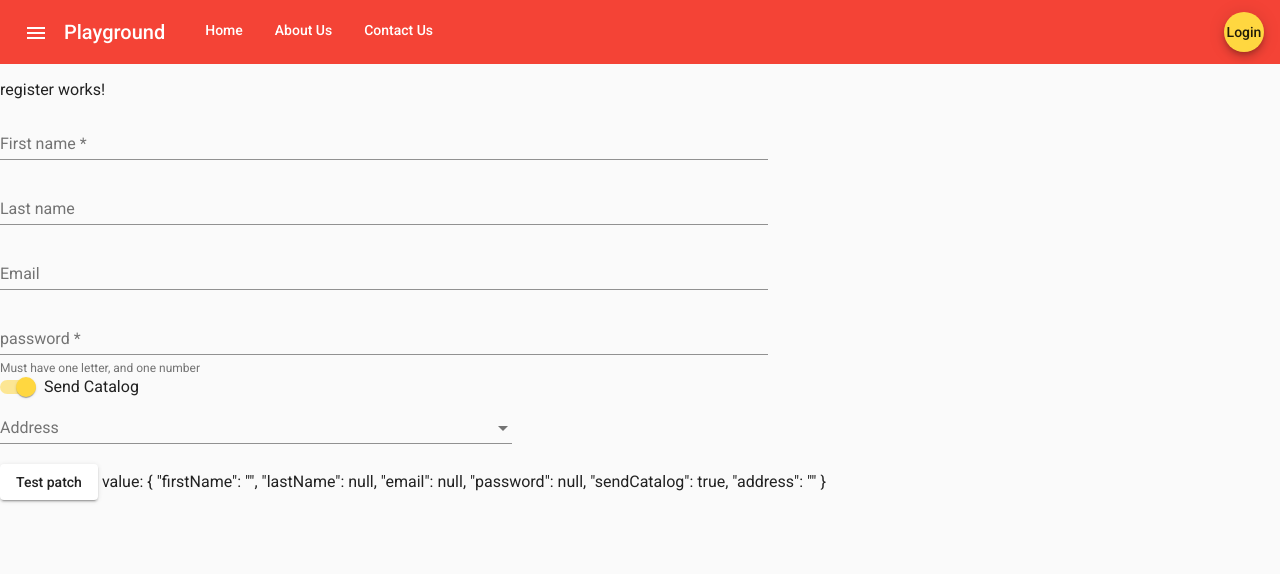
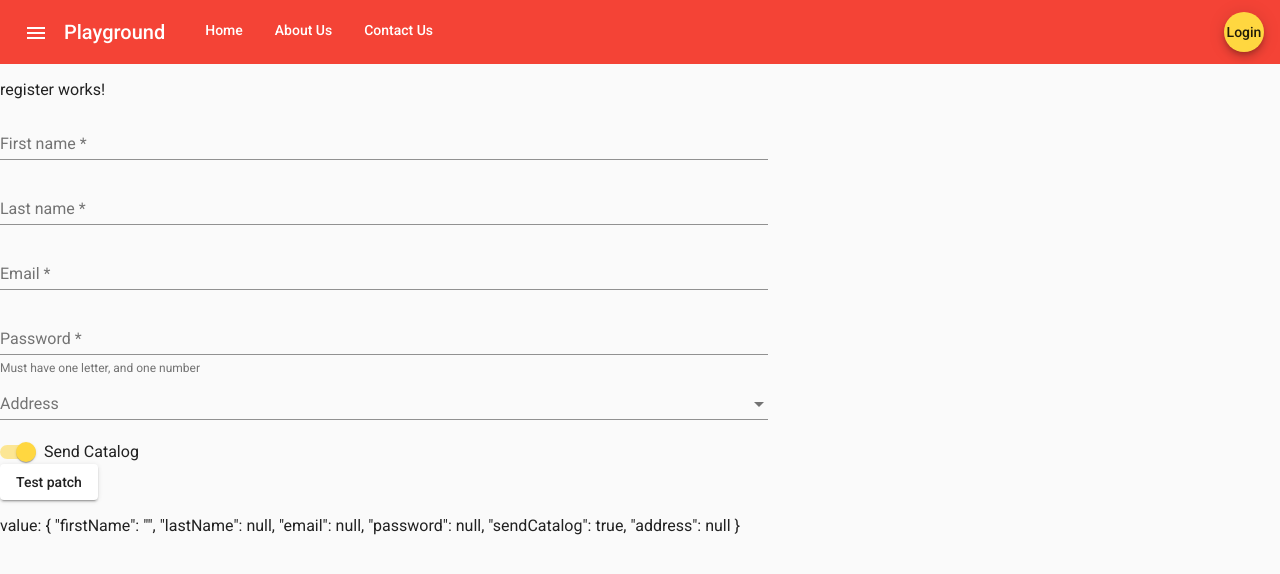
Before and after one commit to rushilnpatel/Playground, an Angular app in the folder playground/: page /register in a window 1280 px wide. Shown: the top 574 px of the page. Built offline with nearby package versions, Linux system fonts and the light colour scheme.

Commit message:
firebase init

```diff
--- a/playground/src/app/register/register.component.html
+++ b/playground/src/app/register/register.component.html
@@ -6,7 +6,9 @@
   <mat-form-field style="width: 60%">
     <mat-label>First name</mat-label>
     <input matInput placeholder="Alex" formControlName="firstName"/>
-    <!-- <mat-error *ngIf="firstName.errors">qqq</mat-error> -->
+    <mat-error *ngIf="!registerFormGroup.get('firstName').valid" class="has-text-danger">
+      First Name Should be 2 Minimum Characters
+  </mat-error>
   </mat-form-field>
 
   <mat-form-field style="width: 60%">
@@ -20,18 +22,18 @@
   </mat-form-field>
 
   <mat-form-field style="width: 60%;">
-    <input matInput type="password" placeholder="password" formControlName="password" autocomplete="new-password">
+    <input matInput type="password" placeholder="Password" formControlName="password" autocomplete="new-password">
 
     <mat-hint align="left">Must have one letter, and one number</mat-hint>
-    <mat-error *ngIf="!registerFormGroup.get('password').valid" class="has-text-danger">
-        That password sucks...
+    <mat-error *ngIf="registerFormGroup.get('password').hasError('required')" class="has-text-danger">
+        Password is required
     </mat-error>
 
 </mat-form-field>
 
-  <mat-slide-toggle style="width: 100%;" formControlName="sendCatalog">Send Catalog</mat-slide-toggle>
+  <!-- <mat-slide-toggle style="width: 60%;" formControlName="sendCatalog">Send Catalog</mat-slide-toggle> -->
 
-  <mat-form-field style="width: 40%;">
+  <mat-form-field style="width: 60%;">
     <mat-label>Address</mat-label>
     <mat-select formControlName="address">
       <mat-option>None</mat-option>
@@ -39,9 +41,14 @@
         {{a.label}}
       </mat-option>
     </mat-select>
+    <mat-error *ngIf="registerFormGroup.get('address').hasError('required')" class="has-text-danger">
+      Password is required
+  </mat-error>
   </mat-form-field>
+
+  <mat-slide-toggle style="width: 60%;" formControlName="sendCatalog" (change)="sliderOnChange($event)">Send Catalog</mat-slide-toggle>
 
 
 </form>
 <button mat-raised-button (click)="clicked()">Test patch</button>
-value: {{ registerFormGroup.value | json }}
+<p>value: {{ registerFormGroup.value | json }}</p>
--- a/playground/src/app/register/register.component.ts
+++ b/playground/src/app/register/register.component.ts
@@ -1,5 +1,5 @@
 import { Component, OnInit } from '@angular/core';
-import { FormBuilder } from '@angular/forms';
+import { FormBuilder, FormControl } from '@angular/forms';
 import { Validators } from '@angular/forms';
 import { FormArray, FormGroup } from '@angular/forms';
 
@@ -21,12 +21,12 @@ address = [
 
   ngOnInit(): void {
     this.registerFormGroup = this.fb.group({
-      firstName: ['', Validators.required],
-      lastName: null,
-      email : null,
-      password: [null, Validators.required],
+      firstName: ['', [Validators.required, Validators.minLength(2)]],
+      lastName: [null, [Validators.required]],
+      email : [null, [Validators.required]],
+      password: [null, [Validators.required]],
       sendCatalog: true,
-      address: ['']
+      address: [null]
     })
   }
   clicked() {
@@ -49,4 +49,15 @@ address = [
    console.log('x', x)
   }
 
+  sliderOnChange(event) {
+    console.log('Slider Changed', event);
+    const addressControl = this.registerFormGroup.get('address');
+    if(event.checked) {
+      addressControl.setValidators(Validators.required);
+    } else {
+      addressControl.clearValidators();
+    }
+    addressControl.updateValueAndValidity();
+  }
+
 }
```
Also changed, not shown: playground/firebase.json.
